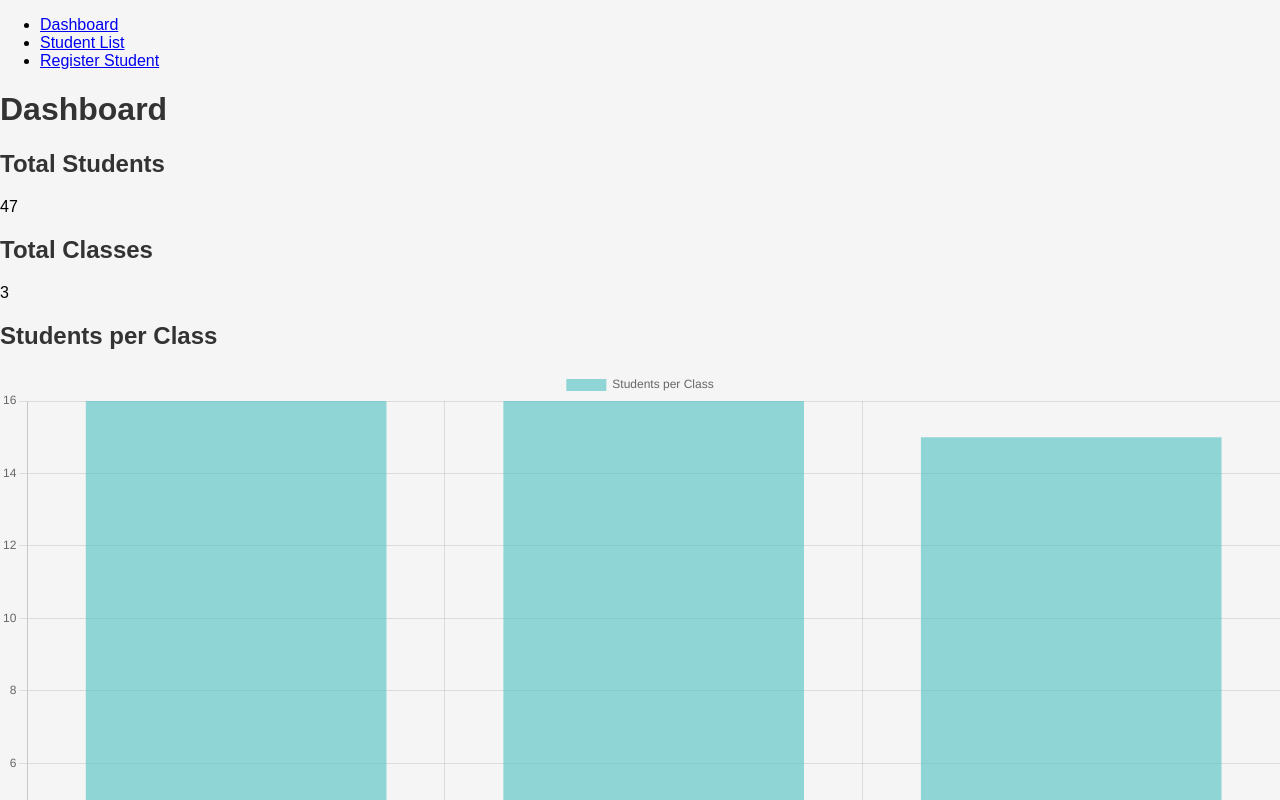
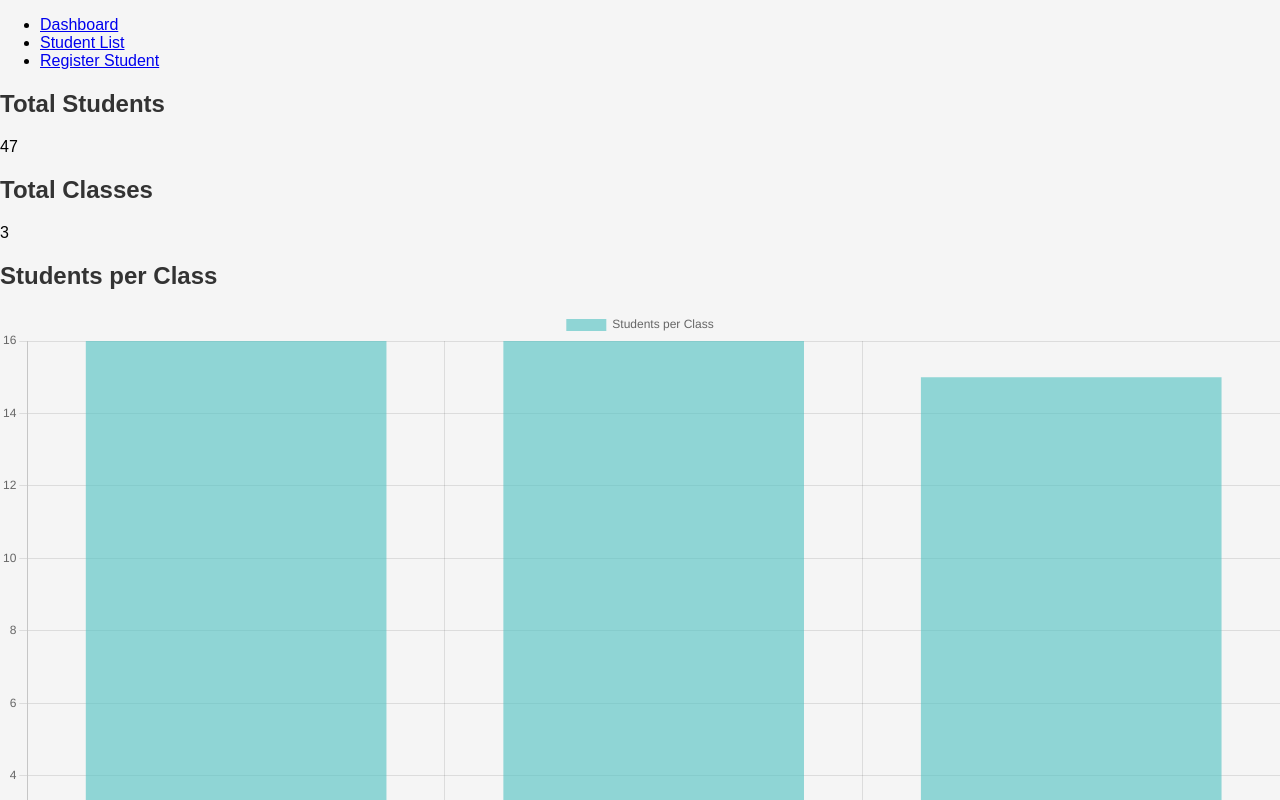
Before and after one commit to mahesh-vardhan-kanakala/student-management-portal, a React (Create React App) app: page / in a window 1280 px wide. Shown: the top 800 px of the page. Built offline with nearby package versions, Linux system fonts and the light colour scheme.

Commit message:
Update Dashboard.jsx

```diff
--- a/src/components/Dashboard.jsx
+++ b/src/components/Dashboard.jsx
@@ -1,5 +1,5 @@
 import React, { useContext } from 'react';
-import { StudentContext } from '../context/StudentContext';  // Adjust the path as necessary
+import { StudentContext } from '../context/StudentContext';
 import { Link } from 'react-router-dom';
 import { Bar } from 'react-chartjs-2';
 import {
@@ -24,7 +24,6 @@ const Dashboard = () => {
     return acc;
   }, {});
 
-  // Prepare data for chart
   const chartData = {
     labels: Object.keys(classDistribution),
     datasets: [
@@ -38,7 +37,7 @@ const Dashboard = () => {
 
   return (
     <div className="dashboard">
-      <h1>Dashboard</h1>
+      {/* Navigation Bar */}
       <div className="stats">
         <div className="stat-card">
           <h2>Total Students</h2>
```
